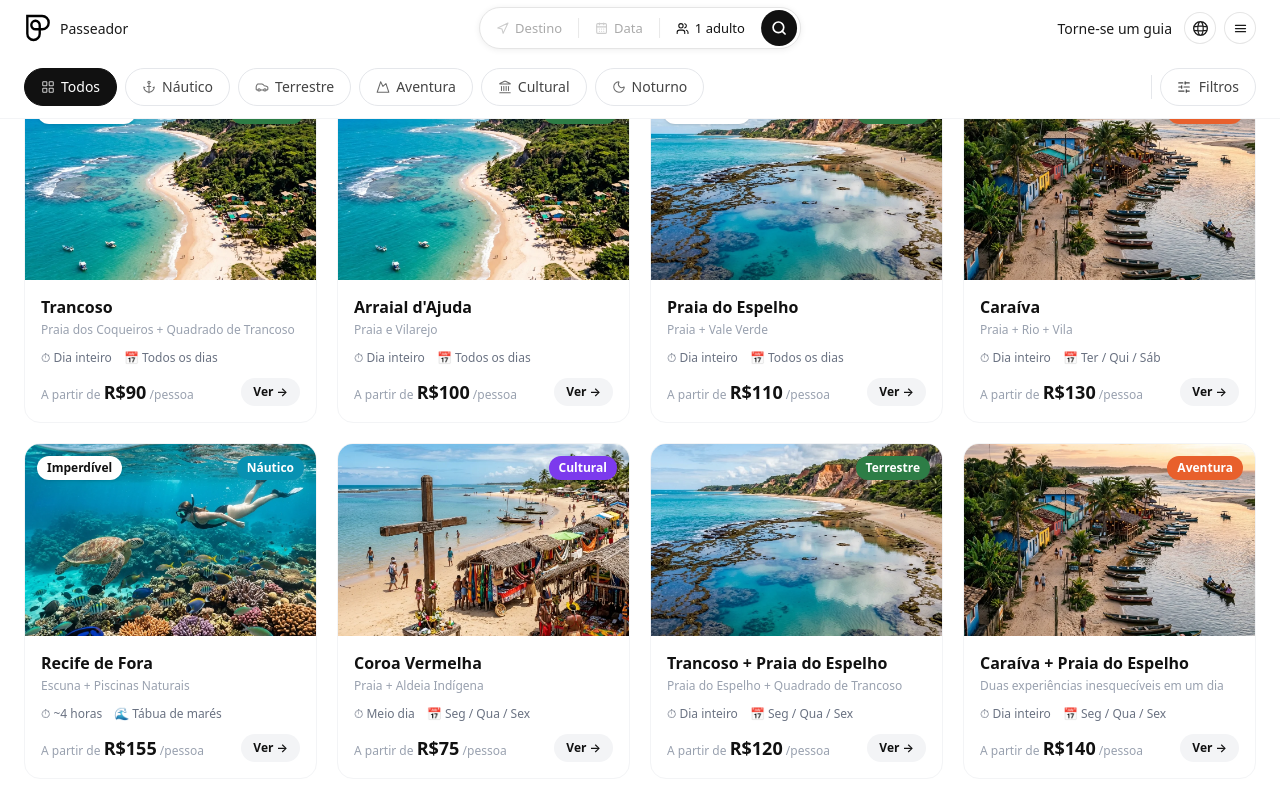
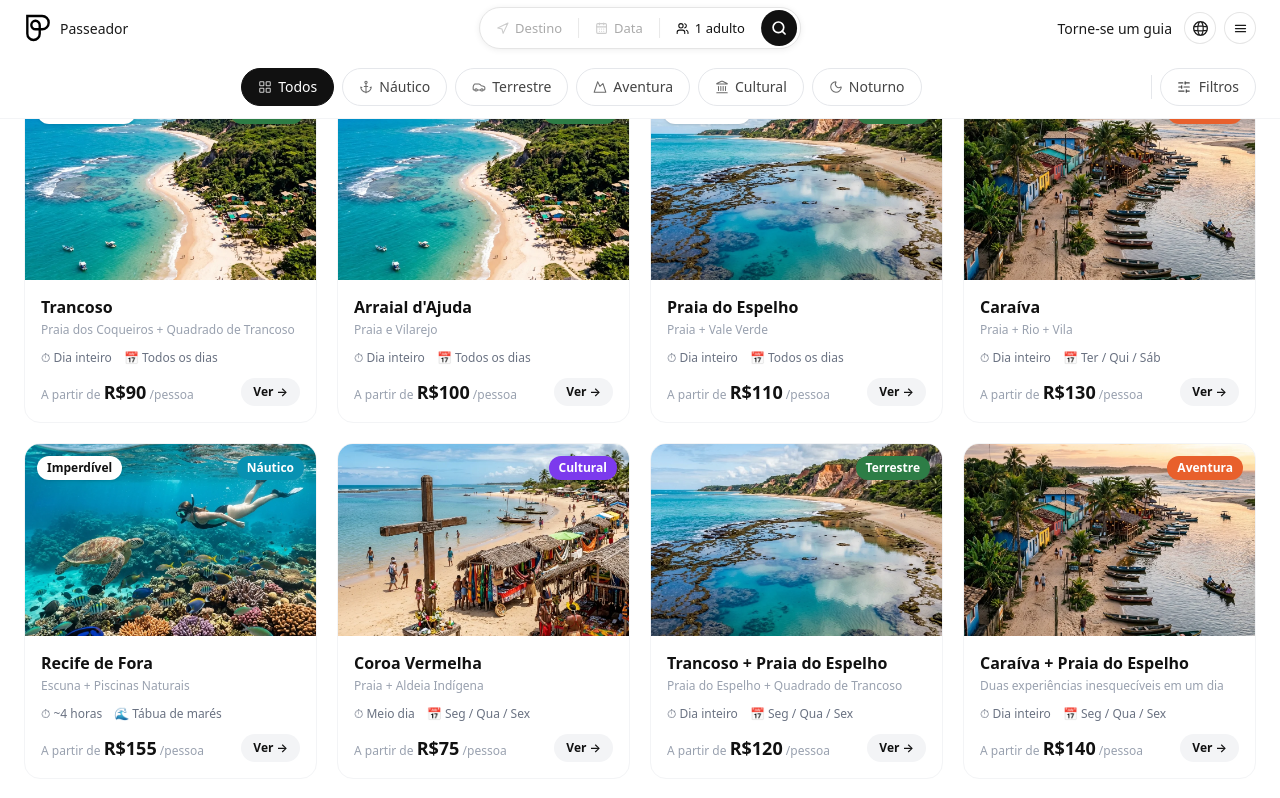
Before and after one commit to Huendelx/Tour-Porto-Seguro, a Next.js app: page /buscar in a window 1280 px wide. Shown: the top 798 px of the page. Built offline with nearby package versions, Linux system fonts and the light colour scheme.

Commit message:
fix: centraliza pills de categoria na barra de filtros

```diff
--- a/src/app/buscar/page.tsx
+++ b/src/app/buscar/page.tsx
@@ -92,7 +92,7 @@
         <div className="px-4 md:px-6 py-3 flex items-center gap-2">
 
           {/* Pills de categoria */}
-          <div className="flex items-center gap-2 overflow-x-auto scrollbar-hide flex-1 min-w-0">
+          <div className="flex items-center justify-center gap-2 overflow-x-auto scrollbar-hide flex-1 min-w-0">
             <Pill active={catFilter === "todos"} onClick={() => setCatFilter("todos")} icon={<LayoutGrid size={14} strokeWidth={1.75} />}>
               Todos
             </Pill>
```
